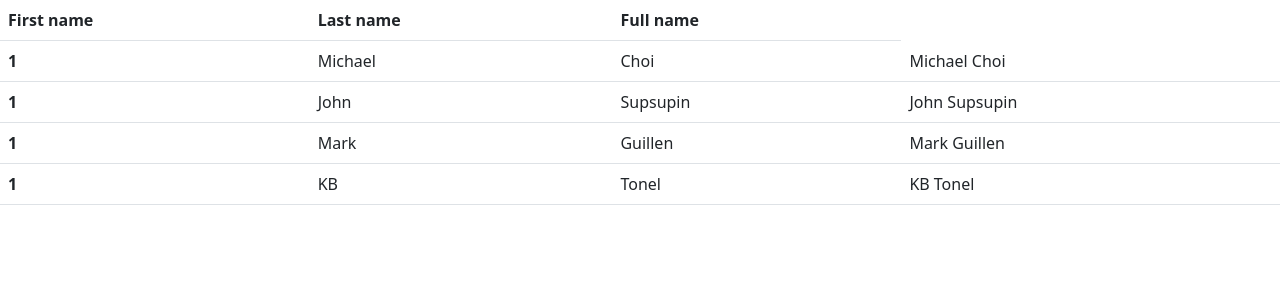
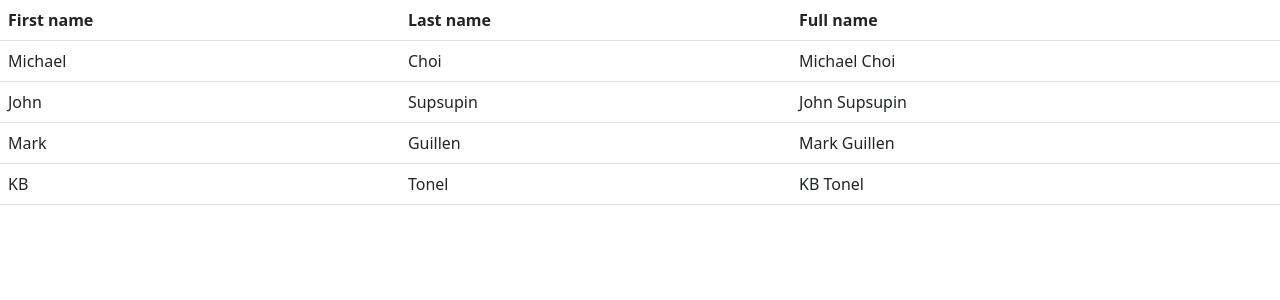
Before and after one commit to gemaortega/table_html, a Flask app: page / in a window 1280 px wide. Shown: the top 300 px of the page. Run offline with Flask 2, Linux system fonts and the light colour scheme.

Commit message:
elimina tr

```diff
--- a/flask_app/templates/index.html
+++ b/flask_app/templates/index.html
@@ -19,7 +19,6 @@
         <tbody>
             {% for user in users %}
             <tr>
-                <th scope="row">1</th>
                 <td> {{ user['first_name']}} </td>
                 <td> {{ user ['last_name']}} </td>
                 <td> {{ user['first_name']+" "+ user['last_name']}} </td>
```
